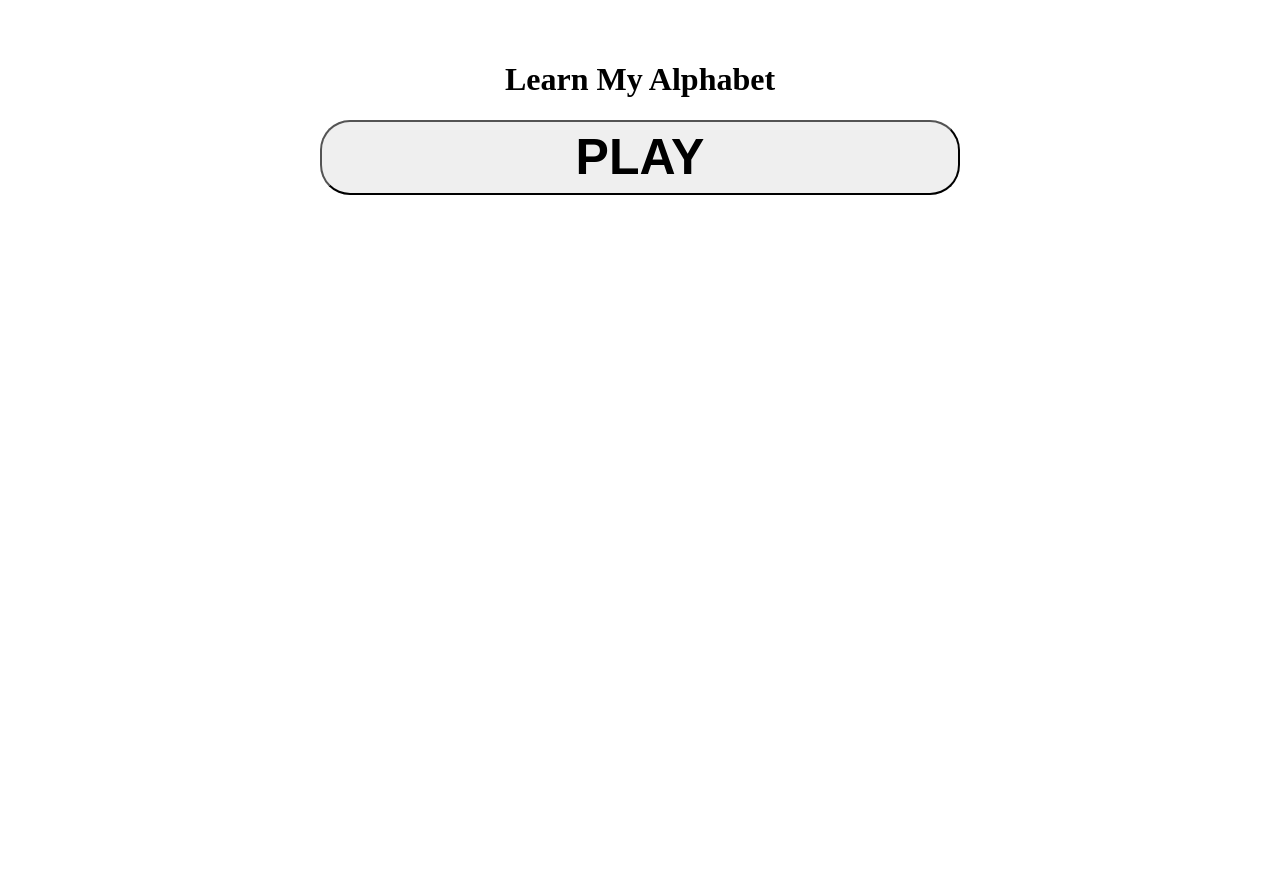
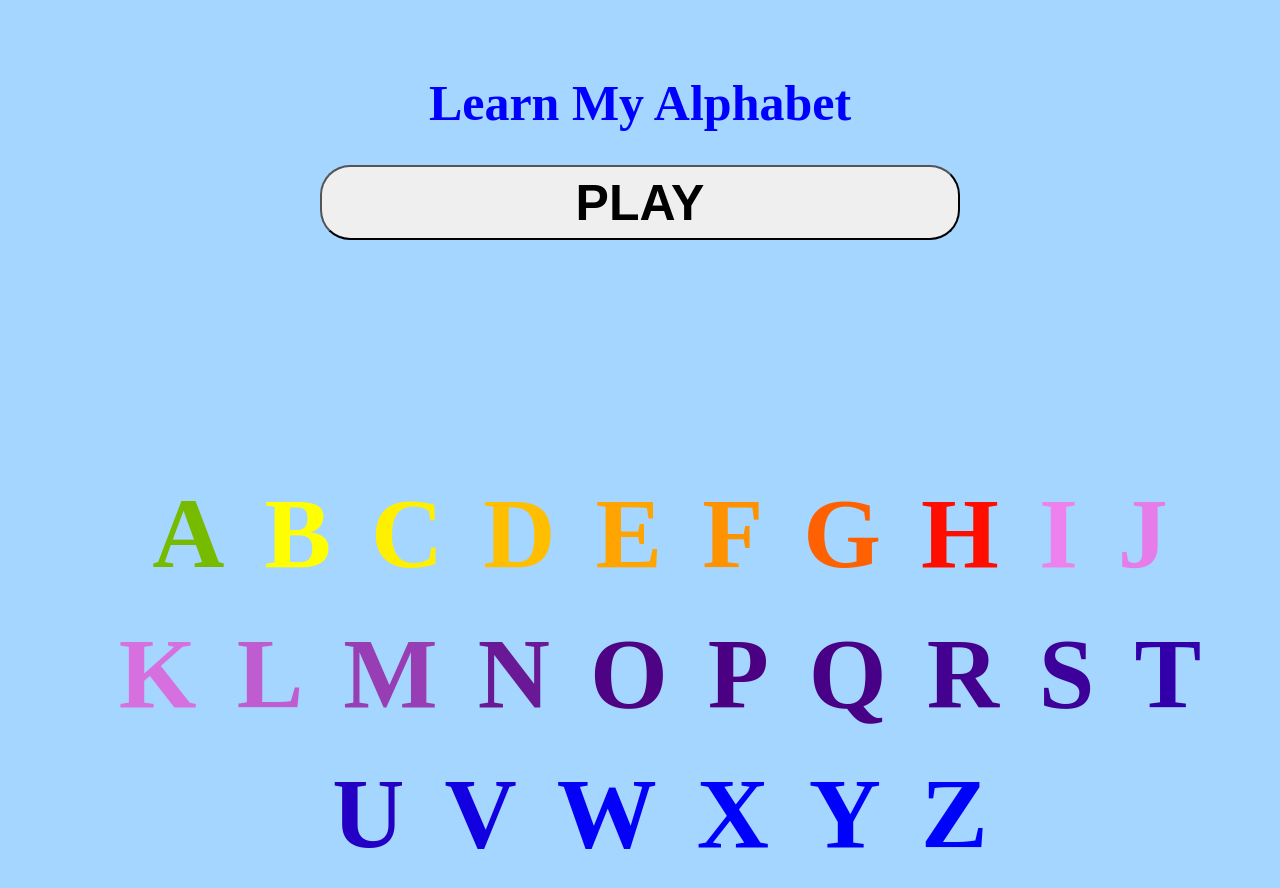
Before and after one commit to LeeAllenK/Rubys-Learning, a React (Vite) app: page / in a window 1280 px wide. Shown: the top 888 px of the page. Before the commit the page ends 800 px from the top, so only its background shows below. Built offline with nearby package versions, Linux system fonts and the light colour scheme.

Commit message:
Updating UI

```diff
--- a/src/App.css
+++ b/src/App.css
@@ -4,6 +4,357 @@
   padding: 2rem;
   text-align: center;
 }
+body{
+  background-color: rgb(164, 214, 255);
+}
+h1{
+  color: blue;
+  font-size: 50px;
+}
+ul{
+  list-style: none;
+}
+.home-border{
+  display: flex;
+  flex-direction: column;
+  align-items: center;
+  justify-content: flex-start;
+  height: 50vh;
+}
+.home-list{
+  display: flex;
+  justify-content: center;
+  flex-wrap: wrap;
+}
+li{
+  font-size: 100px;
+  font-weight: bolder;
+  padding: 10px;
+  margin: 10px;
+  height: 100px;
+  /* animation: rainbow 3s infinite; */
+}
+.home-A {
+  animation: rainbow-A 4s infinite;
+}
+.home-B {
+  animation: rainbow-B 4.2s infinite;
+}
+.home-C {
+  animation: rainbow-C 4.4s infinite;
+}
+.home-D {
+  animation: rainbow-D 4.6s infinite;
+}
+.home-E {
+  animation: rainbow-E 4.8s infinite;
+}
+.home-F {
+  animation: rainbow-F 5s infinite;
+}
+.home-G {
+  animation: rainbow-G 5.2s infinite;
+}
+.home-H {
+  animation: rainbow-H 5.4s infinite;
+}
+.home-I {
+  animation: rainbow-I 5.6s infinite;
+}
+.home-J {
+  animation: rainbow-J 5.8s infinite;
+}
+.home-K {
+  animation: rainbow-K 6s infinite;
+}
+.home-L {
+  animation: rainbow-L 6.2s infinite;
+}
+.home-M {
+  animation: rainbow-M 6.4s infinite;
+}
+.home-N {
+  animation: rainbow-N 6.6s infinite;
+}
+.home-O {
+  animation: rainbow-O 6.8s infinite;
+}
+.home-P {
+  animation: rainbow-P 7s infinite;
+}
+.home-Q {
+  animation: rainbow-Q 7.2s infinite;
+}
+.home-R {
+  animation: rainbow-R 7.4s infinite;
+}
+.home-S {
+  animation: rainbow-S 7.6s infinite;
+}
+.home-T {
+  animation: rainbow-T 7.8s infinite;
+}
+.home-U {
+  animation: rainbow-U 8s infinite;
+}
+.home-V {
+  animation: rainbow-V 8.2s infinite;
+}
+.home-W {
+  animation: rainbow-W 8.4s infinite;
+}
+.home-X {
+  animation: rainbow-X 8.6s infinite;
+}
+.home-Y {
+  animation: rainbow-Y 8.8s infinite;
+}
+.home-Z {
+  animation: rainbow-Z 9s infinite;
+}
+@keyframes rainbow-A {
+0% { color: red; }
+  16% { color: orange; }
+  32% { color: yellow; }
+  48% { color: green; }
+  64% { color: blue; }
+  80% { color: indigo; }
+  100% { color: violet; }
+}
+@keyframes rainbow-B {
+0% { color: red; }
+  16% { color: orange; }
+  32% { color: yellow; }
+  48% { color: green; }
+  64% { color: blue; }
+  80% { color: indigo; }
+  100% { color: violet; }
+}
+@keyframes rainbow-C {
+0% { color: red; }
+  16% { color: orange; }
+  32% { color: yellow; }
+  48% { color: green; }
+  64% { color: blue; }
+  80% { color: indigo; }
+  100% { color: violet; }
+}
+@keyframes rainbow-D {
+0% { color: red; }
+  16% { color: orange; }
+  32% { color: yellow; }
+  48% { color: green; }
+  64% { color: blue; }
+  80% { color: indigo; }
+  100% { color: violet; }
+}
+@keyframes rainbow-E {
+0% { color: red; }
+  16% { color: orange; }
+  32% { color: yellow; }
+  48% { color: green; }
+  64% { color: blue; }
+  80% { color: indigo; }
+  100% { color: violet; }
+}
+@keyframes rainbow-F {
+0% { color: red; }
+  16% { color: orange; }
+  32% { color: yellow; }
+  48% { color: green; }
+  64% { color: blue; }
+  80% { color: indigo; }
+  100% { color: violet; }
+}
+@keyframes rainbow-G {
+0% { color: red; }
+  16% { color: orange; }
+  32% { color: yellow; }
+  48% { color: green; }
+  64% { color: blue; }
+  80% { color: indigo; }
+  100% { color: violet; }
+}
+@keyframes rainbow-H {
+0% { color: red; }
+  16% { color: orange; }
+  32% { color: yellow; }
+  48% { color: green; }
+  64% { color: blue; }
+  80% { color: indigo; }
+  100% { color: violet; }
+}
+@keyframes rainbow-I {
+0% { color: red; }
+  16% { color: orange; }
+  32% { color: yellow; }
+  48% { color: green; }
+  64% { color: blue; }
+  80% { color: indigo; }
+  100% { color: violet; }
+}
+@keyframes rainbow-J {
+0% { color: red; }
+  16% { color: orange; }
+  32% { color: yellow; }
+  48% { color: green; }
+  64% { color: blue; }
+  80% { color: indigo; }
+  100% { color: violet; }
+}
+@keyframes rainbow-K {
+0% { color: red; }
+  16% { color: orange; }
+  32% { color: yellow; }
+  48% { color: green; }
+  64% { color: blue; }
+  80% { color: indigo; }
+  100% { color: violet; }
+}
+@keyframes rainbow-L {
+0% { color: red; }
+  16% { color: orange; }
+  32% { color: yellow; }
+  48% { color: green; }
+  64% { color: blue; }
+  80% { color: indigo; }
+  100% { color: violet; }
+}
+@keyframes rainbow-M {
+0% { color: red; }
+  16% { color: orange; }
+  32% { color: yellow; }
+  48% { color: green; }
+  64% { color: blue; }
+  80% { color: indigo; }
+  100% { color: violet; }
+}
+@keyframes rainbow-N {
+0% { color: red; }
+  16% { color: orange; }
+  32% { color: yellow; }
+  48% { color: green; }
+  64% { color: blue; }
+  80% { color: indigo; }
+  100% { color: violet; }
+}
+@keyframes rainbow-O {
+0% { color: red; }
+  16% { color: orange; }
+  32% { color: yellow; }
+  48% { color: green; }
+  64% { color: blue; }
+  80% { color: indigo; }
+  100% { color: violet; }
+}
+@keyframes rainbow-P {
+0% { color: red; }
+  16% { color: orange; }
+  32% { color: yellow; }
+  48% { color: green; }
+  64% { color: blue; }
+  80% { color: indigo; }
+  100% { color: violet; }
+}
+@keyframes rainbow-Q {
+0% { color: red; }
+  16% { color: orange; }
+  32% { color: yellow; }
+  48% { color: green; }
+  64% { color: blue; }
+  80% { color: indigo; }
+  100% { color: violet; }
+}
+@keyframes rainbow-R {
+0% { color: red; }
+  16% { color: orange; }
+  32% { color: yellow; }
+  48% { color: green; }
+  64% { color: blue; }
+  80% { color: indigo; }
+  100% { color: violet; }
+}
+@keyframes rainbow-S {
+0% { color: red; }
+  16% { color: orange; }
+  32% { color: yellow; }
+  48% { color: green; }
+  64% { color: blue; }
+  80% { color: indigo; }
+  100% { color: violet; }
+}
+@keyframes rainbow-T {
+0% { color: red; }
+  16% { color: orange; }
+  32% { color: yellow; }
+  48% { color: green; }
+  64% { color: blue; }
+  80% { color: indigo; }
+  100% { color: violet; }
+}
+@keyframes rainbow-U {
+0% { color: red; }
+  16% { color: orange; }
+  32% { color: yellow; }
+  48% { color: green; }
+  64% { color: blue; }
+  80% { color: indigo; }
+  100% { color: violet; }
+}
+@keyframes rainbow-V {
+0% { color: red; }
+  16% { color: orange; }
+  32% { color: yellow; }
+  48% { color: green; }
+  64% { color: blue; }
+  80% { color: indigo; }
+  100% { color: violet; }
+}
+@keyframes rainbow-W {
+0% { color: red; }
+  16% { color: orange; }
+  32% { color: yellow; }
+  48% { color: green; }
+  64% { color: blue; }
+  80% { color: indigo; }
+  100% { color: violet; }
+}
+@keyframes rainbow-X {
+0% { color: red; }
+  16% { color: orange; }
+  32% { color: yellow; }
+  48% { color: green; }
+  64% { color: blue; }
+  80% { color: indigo; }
+  100% { color: violet; }
+}
+@keyframes rainbow-Y {
+0% { color: red; }
+  16% { color: orange; }
+  32% { color: yellow; }
+  48% { color: green; }
+  64% { color: blue; }
+  80% { color: indigo; }
+  100% { color: violet; }
+}
+@keyframes rainbow-Z {
+0% { color: red; }
+  16% { color: orange; }
+  32% { color: yellow; }
+  48% { color: green; }
+  64% { color: blue; }
+  80% { color: indigo; }
+  100% { color: violet; }
+}
+/* @keyframes rainbow-Z {
+0% { color: red; }
+  16% { color: orange; }
+  32% { color: yellow; }
+  48% { color: green; }
+  64% { color: blue; }
+  80% { color: indigo; }
+  100% { color: violet; }
+} */
 button{
   cursor:pointer;
 }
@@ -14,16 +365,15 @@ button{
   font-size: 50px;
   font-weight: bolder;
 }
+
 .letter-border {
   display: flex;
   justify-content:center;
   align-content: center;
-
   left: 50%;
 }
-
 .letter {
-  background-color: black;
+  background-color: white;
   display: flex;
   justify-content: center;
   font-size: 250px;
@@ -32,7 +382,7 @@ button{
   border: 1px solid black;
   border-radius: 10px;
   position: absolute;
-  color: red;
+  color: black;
 }
 .letters-border{
   display:flex;
@@ -41,7 +391,6 @@ button{
   position: relative;
   top: 400px;
   width:100%;
-  list-style: none;
 }
 .letter-btns{
   font-size: 40px;
@@ -51,16 +400,6 @@ button{
   margin: 4px;
   margin-top: 10px;
 }
-.scale-up{
-  font-size: 40px;
-  border-radius: 10px;
-  width: 90px;
-  height: 90px;
-  margin: 4px;
-  margin-top: 10px;
-  cursor: pointer;
-  color: red;
-}
 .homeBtn-border{
   display: flex;
   justify-content: flex-start;
--- a/src/App.jsx
+++ b/src/App.jsx
@@ -104,7 +104,7 @@ const ALPHABET = [
   { value: 'z'}
 ].reverse();
 // console.log(ALPHABET.map((a) => a.value))
-const alphabet = ALPHABET.map((a) => a.value)
+export const alphabet = ALPHABET.map((a) => a.value)
 
 function shuffleArray(array) {
   for(let i = array.length - 1; i >= 1; i--) {
--- a/src/components/Home.jsx
+++ b/src/components/Home.jsx
@@ -1,10 +1,39 @@
 import {Playbtn} from './Play-Btn'
 export function Home({onPlayClick}){
-
 	return(
-		<div>
+		<>
+		<div className='home-border'>
 			<h1>Learn My Alphabet</h1>
 			<Playbtn onPlayClick={onPlayClick}/>
 		</div>
+			<ul className='home-list'>
+					<li className="home-A">A</li>
+					<li className="home-B">B</li>
+					<li className="home-C">C</li>
+					<li className="home-D">D</li>
+					<li className="home-E">E</li>
+					<li className="home-F">F</li>
+					<li className="home-G">G</li>
+					<li className="home-H">H</li>
+					<li className="home-I">I</li>
+					<li className="home-J">J</li>
+					<li className="home-K">K</li>
+					<li className="home-L">L</li>
+					<li className="home-M">M</li>
+					<li className="home-N">N</li>
+					<li className="home-O">O</li>
+					<li className="home-P">P</li>
+					<li className="home-Q">Q</li>
+					<li className="home-R">R</li>
+					<li className="home-S">S</li>
+					<li className="home-T">T</li>
+					<li className="home-U">U</li>
+					<li className="home-V">V</li>
+					<li className="home-W">W</li>
+					<li className="home-X">X</li>
+					<li className="home-Y">Y</li>
+					<li className="home-Z">Z</li>
+			</ul>
+		</>
 	)
 }
```
